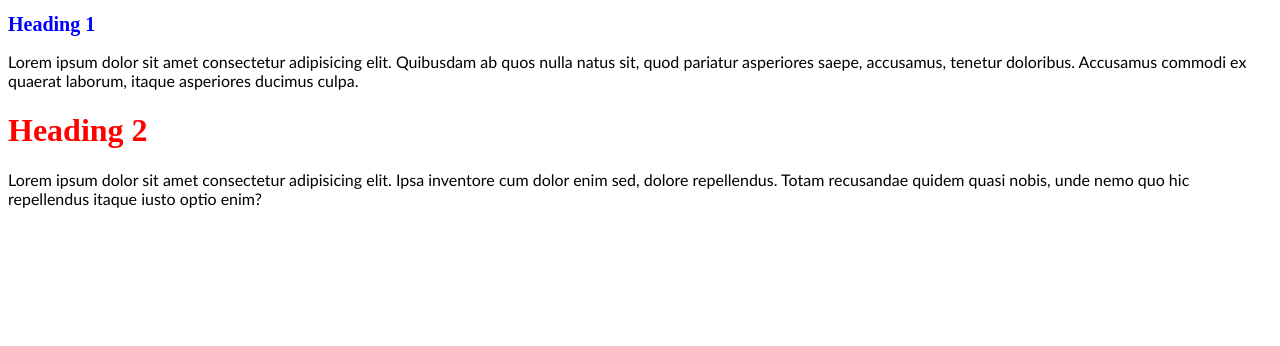
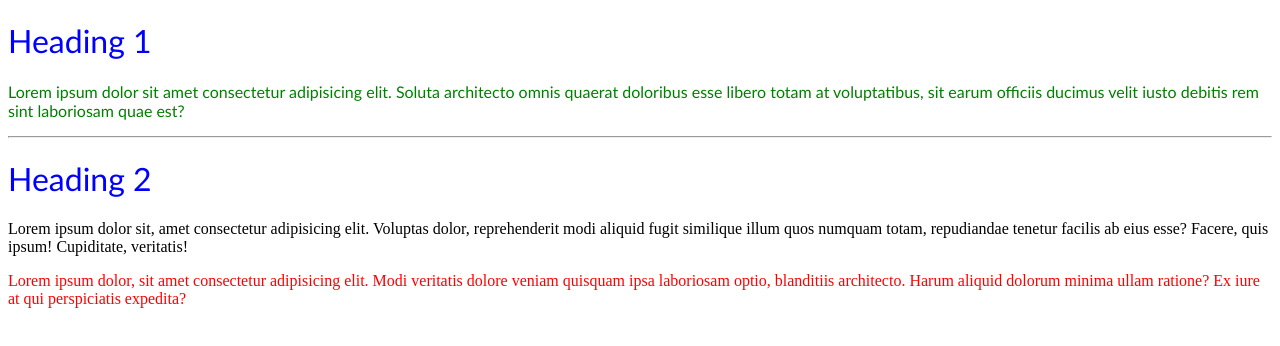
Before and after one commit to RajImmanuelj/day9, a plain HTML site: page index.html in a window 1280 px wide. Drawn offline with Linux system fonts and the light colour scheme.

Commit message:
element&id styling

```diff
--- a/index.html
+++ b/index.html
@@ -5,12 +5,27 @@
   <meta http-equiv="X-UA-Compatible" content="IE=edge">
   <meta name="viewport" content="width=device-width, initial-scale=1.0">
   <title>Full Stack development session.</title>
+  <style>
+    h1{
+      font-family: 'Gill Sans', 'Gill Sans MT', Calibri, 'Trebuchet MS', sans-serif;
+      font-weight: 200;
+      color: blue;
+    }
+    #first_p{
+      font-family: 'Gill Sans', 'Gill Sans MT', Calibri, 'Trebuchet MS', sans-serif;
+      color: green;
+    }
+    span{
+      color: red !important;
+    }
+  </style>
 </head>
 <body>
-  <h1 style="color: blue; font-size: 20px;">Heading 1</h1>
-  <p style="font-family: 'Gill Sans', 'Gill Sans MT', Calibri, 'Trebuchet MS', sans-serif;">Lorem ipsum dolor sit amet consectetur adipisicing elit. Quibusdam ab quos nulla natus sit, quod pariatur asperiores saepe, accusamus, tenetur doloribus. Accusamus commodi ex quaerat laborum, itaque asperiores ducimus culpa.</p>
-  <h1 style="color: red;">Heading 2</h1>
-  <p style="font-family:'Gill Sans', 'Gill Sans MT', Calibri, 'Trebuchet MS', sans-serif;">Lorem ipsum dolor sit amet consectetur adipisicing elit. Ipsa inventore cum dolor enim sed, dolore repellendus. Totam recusandae quidem quasi nobis, unde nemo quo hic repellendus itaque iusto optio enim?</p>
-
+  <h1>Heading 1</h1>
+  <p id="first_p">Lorem ipsum dolor sit amet consectetur adipisicing elit. Soluta architecto omnis quaerat doloribus esse libero totam at voluptatibus, sit earum officiis ducimus velit iusto debitis rem sint laboriosam quae est?</p>
+  <hr>
+  <h1>Heading 2</h1>
+  <p>Lorem ipsum dolor sit, amet consectetur adipisicing elit. Voluptas dolor, reprehenderit modi aliquid fugit similique illum quos numquam totam, repudiandae tenetur facilis ab eius esse? Facere, quis ipsum! Cupiditate, veritatis!</p>
+  <span style="color: hotpink;" >Lorem ipsum dolor, sit amet consectetur adipisicing elit. Modi veritatis dolore veniam quisquam ipsa laboriosam optio, blanditiis architecto. Harum aliquid dolorum minima ullam ratione? Ex iure at qui perspiciatis expedita?</span>
 </body>
 </html>
```
